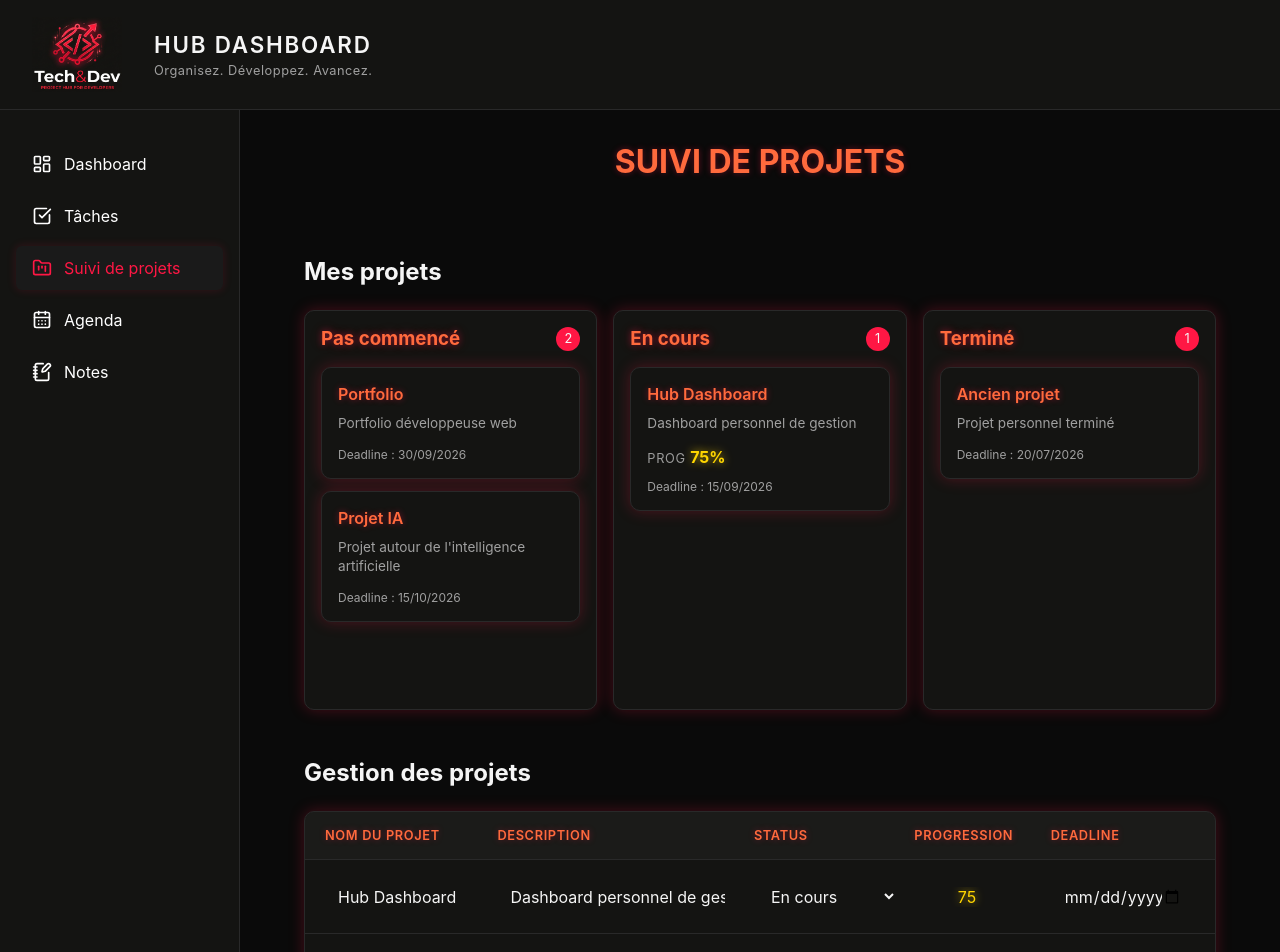
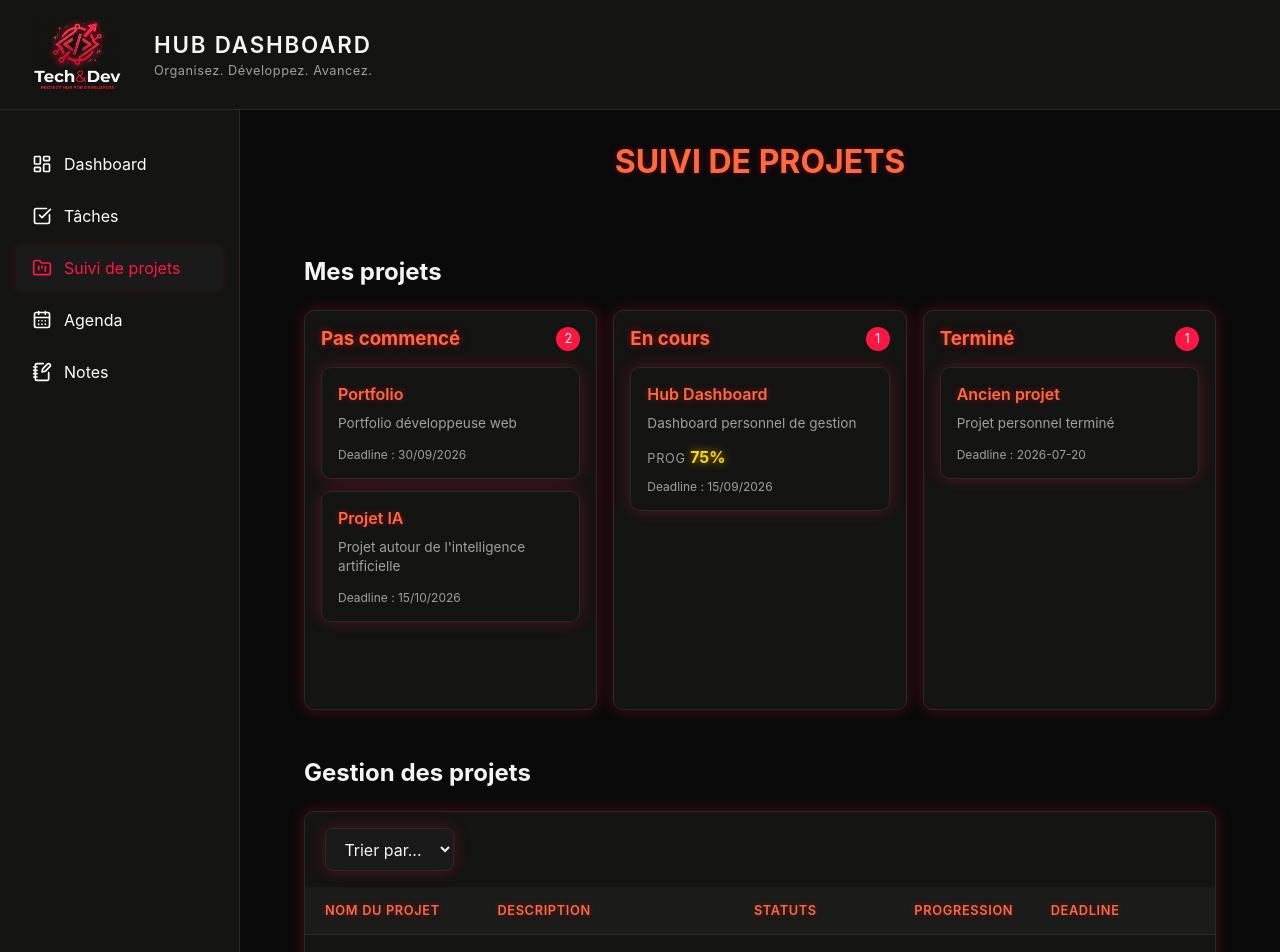
Before and after one commit to queijoch-max/Tech-Dev, a React (Vite) app in the folder frontend/: page /projects in a window 1280 px wide. Shown: the top 952 px of the page. Built offline with nearby package versions, Linux system fonts and the light colour scheme.

Commit message:
Add date formatting and sort dropdown to Projects module

```diff
--- a/frontend/src/Pages/Projects.jsx
+++ b/frontend/src/Pages/Projects.jsx
@@ -1,4 +1,4 @@
-import styles from "../components/Projects/Projects.module.css"; // adapte le chemin exact
+import styles from "../components/Projects/Projects.module.css";
 import Projects from "../components/Projects/Projects";
 
 function ProjectsPage() {
--- a/frontend/src/components/Projects/Projects.jsx
+++ b/frontend/src/components/Projects/Projects.jsx
@@ -19,7 +19,7 @@ function Projects() {
             description: "Dashboard personnel de gestion",
             status: "in_progress",
             progress: 75,
-            deadline: "15/09/2026"
+            deadline: "2026-09-15"
         },
         {
             id: 2,
@@ -27,7 +27,7 @@ function Projects() {
             description: "Portfolio développeuse web",
             status: "not_started",
             progress: 0,
-            deadline: "30/09/2026"
+            deadline: "2026-09-30"
         },
         {
             id: 3,
@@ -35,7 +35,7 @@ function Projects() {
             description: "Projet autour de l'intelligence artificielle",
             status: "not_started",
             progress: 0,
-            deadline: "15/10/2026"
+            deadline: "2026-10-15"
         },
         {
             id: 4,
@@ -43,7 +43,7 @@ function Projects() {
             description: "Projet personnel terminé",
             status: "completed",
             progress: 100,
-            deadline: "20/07/2026"
+            deadline: "2026-07-20"
         }
     ]);
 
@@ -82,6 +82,11 @@ function Projects() {
             )
         );
     };
+
+    const formatDateFr = (dateString) => {
+        const [year, month, day] = dateString.split("-");
+        return `${day}/${month}/${year}`;
+    }
 
     return (
         <section className={styles.projects}>
@@ -168,7 +173,7 @@ function Projects() {
 
                                         <small>
                                             Deadline :{" "}
-                                            {project.deadline}
+                                            {formatDateFr(project.deadline)}
                                         </small>
 
                                     </div>
@@ -268,8 +273,7 @@ function Projects() {
                                         </div>
 
                                         <small>
-                                            Deadline :{" "}
-                                            {project.deadline}
+                                            Deadline : {formatDateFr(project.deadline)}
                                         </small>
 
                                     </div>
--- a/frontend/src/components/Projects/Projects.module.css
+++ b/frontend/src/components/Projects/Projects.module.css
@@ -213,6 +213,44 @@
 }
 
 /* ==============================
+   TRI DU TABLEAU
+   ============================== */
+
+.sortBar {
+    display: flex;
+    padding: 1rem 1.25rem;
+}
+
+.sortSelect {
+    padding: 0.6rem 0.9rem;
+
+    background: var(--bg-card);
+    border: 1px solid var(--border);
+    border-radius: 8px;
+
+    box-shadow: 0 0 15px rgba(255, 23, 68, 0.25);
+
+    color: var(--text-primary);
+
+    font: inherit;
+    cursor: pointer;
+
+    outline: none;
+
+    transition: 0.2s ease;
+}
+
+.sortSelect:hover {
+    border-color: var(--accent-red);
+    box-shadow: 0 0 15px rgba(255, 23, 68, 0.3);
+}
+
+.sortSelect:focus {
+    border-color: var(--accent-red);
+    box-shadow: 0 0 8px rgba(255, 23, 68, 0.2);
+}
+
+/* ==============================
    TABLEAU GESTION DES PROJETS
    ============================== */
 
--- a/frontend/src/components/Projects/ProjectsTable.jsx
+++ b/frontend/src/components/Projects/ProjectsTable.jsx
@@ -1,3 +1,4 @@
+import { useState } from "react";
 import styles from "./Projects.module.css";
 
 // ==============================
@@ -9,9 +10,32 @@ function ProjectsTable({
     onUpdateProject
 }) {
 
+
+const [sortBy, setSortBy] = useState("");
+const sortedProjects = [...projects].sort((a, b) => {
+    if (!sortBy) return 0;
+    return a[sortBy].localeCompare(b[sortBy]);
+});
+
     return (
         <div className={styles.projectsTable}>
 
+{/* ==============================
+                TRIER LES PROJETS
+                ============================== */}
+
+<div className={styles.sortBar}>
+    <select
+        className={styles.sortSelect}
+        value={sortBy}
+        onChange={(e) => setSortBy(e.target.value)}
+    >
+        <option value="">Trier par...</option>
+        <option value="name">Nom</option>
+        <option value="status">Statut</option>
+        <option value="deadline">Deadline</option>
+    </select>
+</div>
             {/* ==============================
                 EN-TÊTE
                 ============================== */}
@@ -20,7 +44,7 @@ function ProjectsTable({
 
                 <span>Nom du projet</span>
                 <span>Description</span>
-                <span>Status</span>
+                <span>Statuts</span>
                 <span>Progression</span>
                 <span>Deadline</span>
 
@@ -30,7 +54,7 @@ function ProjectsTable({
                 PROJETS
                 ============================== */}
 
-            {projects.map((project) => (
+            {sortedProjects.map((project) => (
 
                 <div
                     key={project.id}
```
